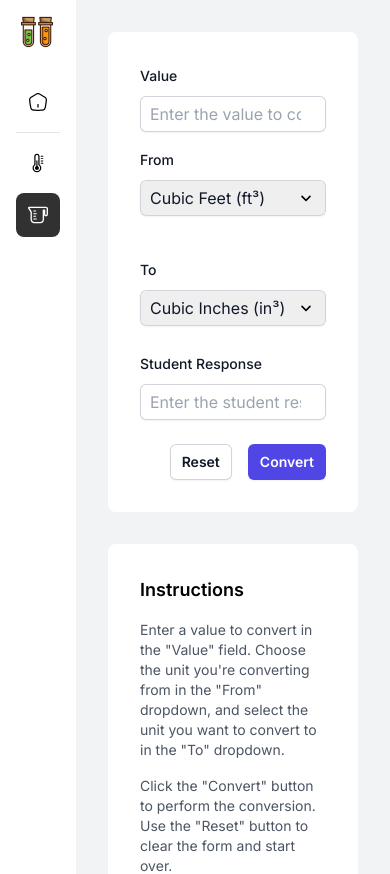
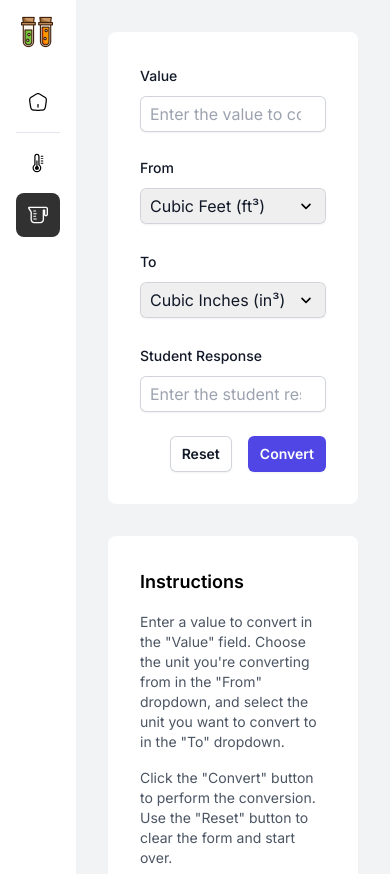
Before and after one commit to rabyyuson/conversions, a Next.js app: page /unit-conversion/volume in a window 390 px wide. Shown: the top 874 px of the page. Built offline with nearby package versions, Linux system fonts and the light colour scheme.

Commit message:
chore: more tiny styling changes

```diff
--- a/app/unit-conversion/dropdown.tsx
+++ b/app/unit-conversion/dropdown.tsx
@@ -19,7 +19,7 @@ export default function Dropdown({ list, handleUnitChange, value }: DropdownProp
 
     return (
         <select
-            className='block w-full rounded-md border-0 py-1.5 text-gray-900 shadow-sm ring-1 ring-inset ring-gray-300 focus:ring-2 focus:ring-inset focus:ring-indigo-600 sm:max-w-xs sm:text-sm sm:leading-6 appearance-none'
+            className='block w-full rounded-md border-0 py-1.5 text-gray-900 shadow-sm ring-1 ring-inset ring-gray-300 focus:ring-2 focus:ring-inset focus:ring-indigo-600 sm:text-sm sm:leading-6 appearance-none'
             value={value}
             onChange={handleChange}
             style={{
--- a/app/unit-conversion/unit.tsx
+++ b/app/unit-conversion/unit.tsx
@@ -103,7 +103,7 @@ export default function Unit({ type }: { type: keyof typeof UNITS }) {
                         />
                     </div>
                 </div>
-                <div className='mt-4 grid grid-cols-1 gap-x-6 gap-y-8 sm:grid-cols-6'>
+                <div className='mt-6 md:mt-4 grid grid-cols-1 gap-x-6 gap-y-4 md:gap-y-8 sm:grid-cols-6'>
                     <div className='sm:col-span-3'>
                         <label htmlFor='inputUnitOfMeasure' className='block text-sm font-medium leading-6 text-gray-900'>
                             From
```
